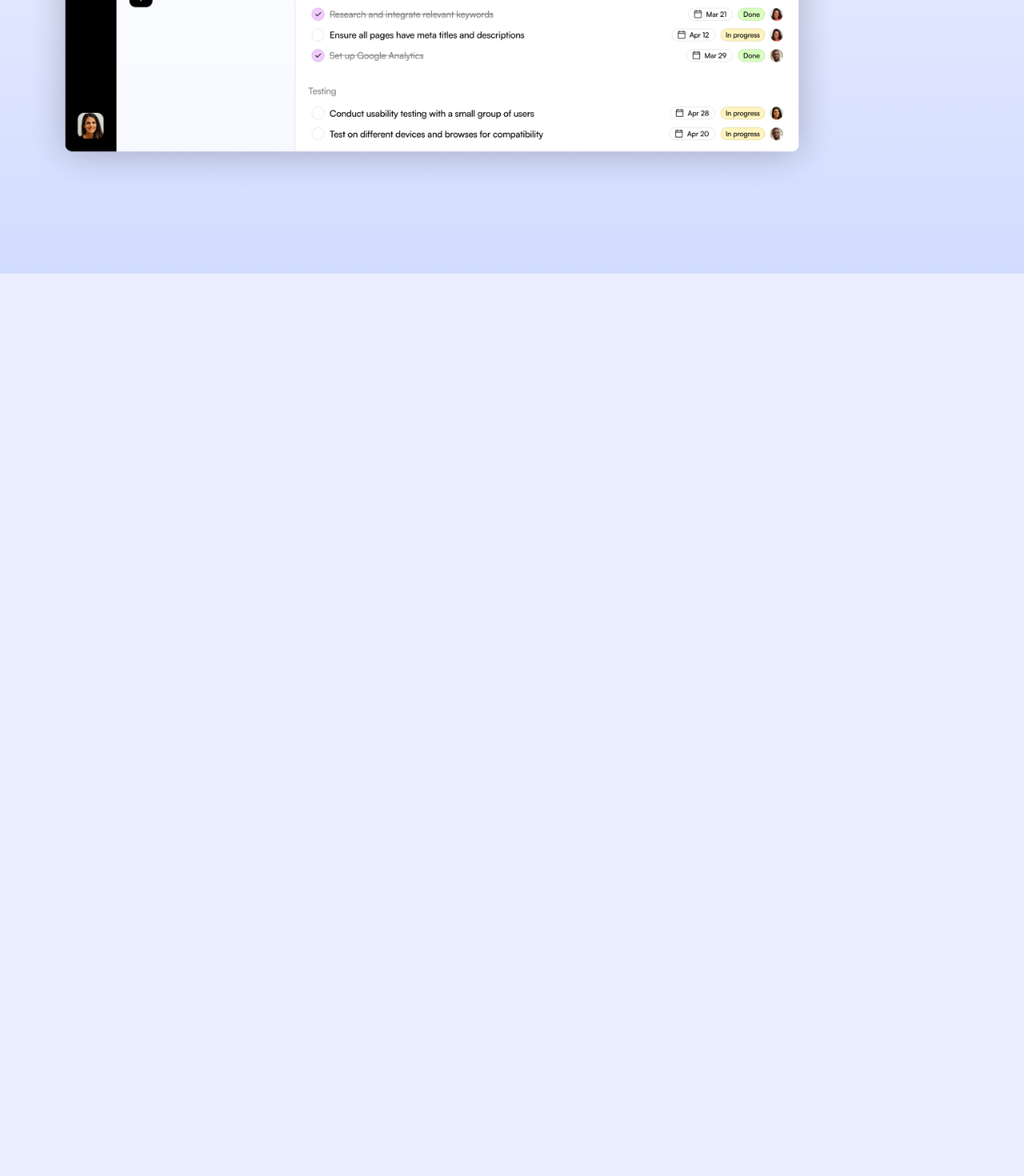
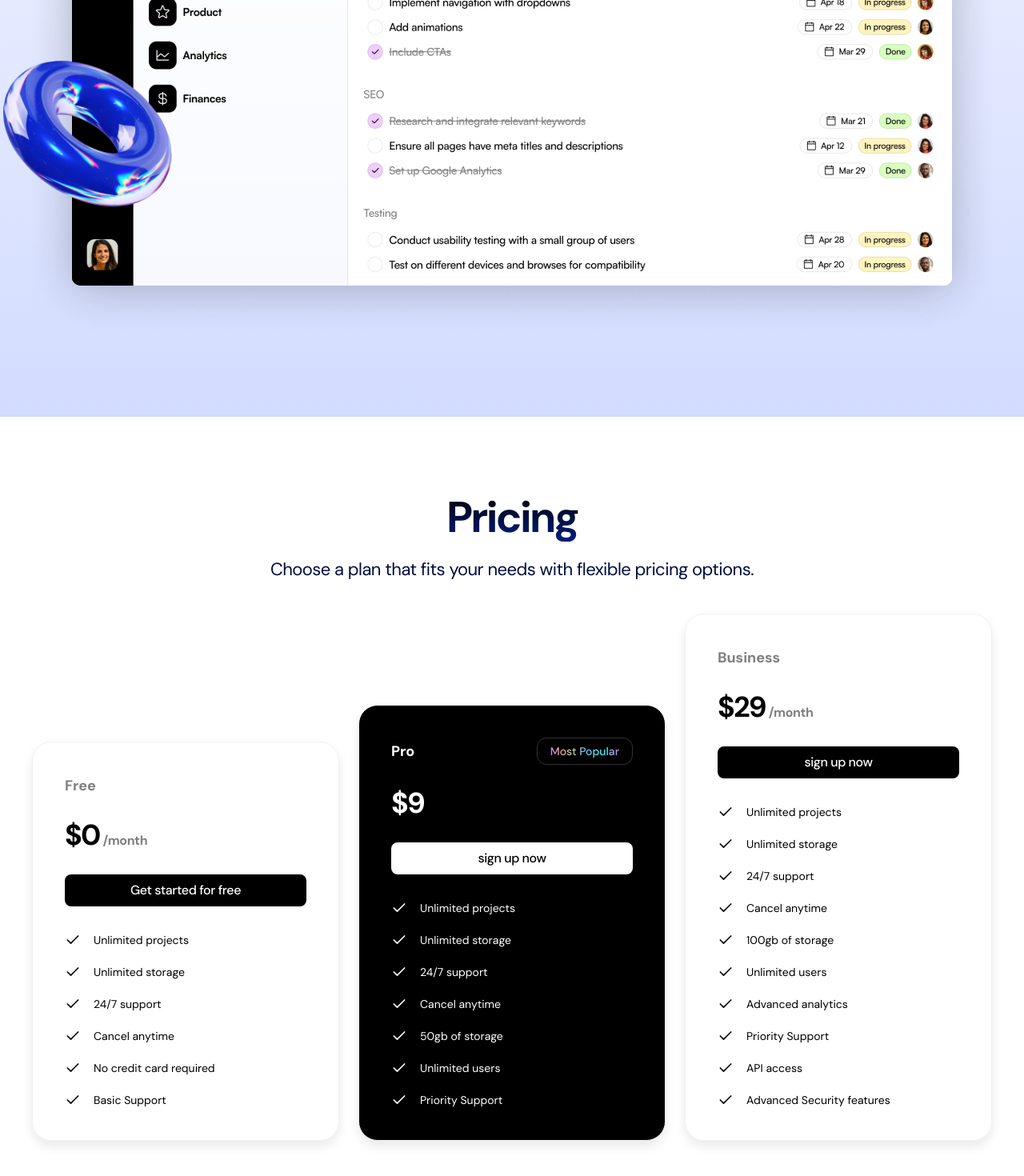
Before and after one commit to ProDanish203/Saas-Landing-Page, a Next.js app: page / in a window 1280 px wide. Shown: the part 1740-3210 px from the top of the page at 80% size. Before the commit the page ends 2082 px from the top, so only its background shows below. Built offline with nearby package versions, Linux system fonts and the light colour scheme.

Commit message:
add: pricingsection

```diff
--- a/app/globals.css
+++ b/app/globals.css
@@ -34,4 +34,11 @@
   .badge-btn {
     @apply text-sm inline-flex border border-[#222]/10 px-3 py-1 rounded-lg tracking-tight;
   }
+
+  .section-title {
+    @apply text-center text-3xl md:text-[54px] md:leading-[60px] font-bold tracking-tighter bg-gradient-to-b from-black to-[#001E80] text-transparent bg-clip-text;
+  }
+  .section-description {
+    @apply text-center text-[22px] leading-[30px] tracking-tight text-text;
+  }
 }
--- a/app/page.tsx
+++ b/app/page.tsx
@@ -2,6 +2,7 @@ import {
   Header,
   Hero,
   LogoTicker,
+  Pricing,
   ProductShowcase,
 } from "@/components/sections";
 
@@ -12,6 +13,7 @@ export default function Home() {
       <Hero />
       <LogoTicker />
       <ProductShowcase />
+      <Pricing />
     </main>
   );
 }
--- a/components/sections/Pricing.tsx
+++ b/components/sections/Pricing.tsx
@@ -1,7 +1,77 @@
-import React from 'react'
+import { pricingTiers } from "@/lib/data";
+import { cn } from "@/lib/utils";
+import { Check } from "lucide-react";
 
 export const Pricing = () => {
   return (
-    <div>Pricing</div>
-  )
-}
+    <section className="md:px-10 bg-white px-3 py-24 overflow-x-clip">
+      <div className="container mx-auto">
+        <div className="mx-auto">
+          <h2 className="section-title">Pricing</h2>
+          <p className="section-description mt-5">
+            Choose a plan that fits your needs with flexible pricing options.
+          </p>
+        </div>
+
+        <div className="mt-10 flex flex-col gap-6 items-center lg:flex-row lg:items-end lg:justify-center">
+          {pricingTiers.map(
+            (
+              { btnText, features, inverse, popular, monthlyPrice, title },
+              index
+            ) => (
+              <div
+                key={index}
+                className={cn(
+                  "p-10 rounded-3xl shadow-[0_7px_14px_#EAEAEA] border border-[#F1F1F1] max-w-sm w-full",
+                  inverse && "bordeer-black bg-black text-white"
+                )}
+              >
+                <div className="flex justify-between items-center">
+                  <h3
+                    className={cn(
+                      "text-lg font-bold text-black/50",
+                      inverse && "text-white"
+                    )}
+                  >
+                    {title}
+                  </h3>
+                  {popular && (
+                    <div className="inline-flex text-sm px-4 py-1.5 rounded-xl border border-white/20">
+                      <span className="bg-[linear-gradient(to_right,#DD7DDF,#E1CD86,#71C2EF,#3BFFFF,#DD7DDF)] text-transparent bg-clip-text font-medium">
+                        Most Popular
+                      </span>
+                    </div>
+                  )}
+                </div>
+                <div className="flex items-baseline gap-1 mt-[30px]">
+                  <span className="text-4xl font-bold tracking-tighter leading-none">
+                    ${monthlyPrice}
+                  </span>
+                  <span className="tracking-tight font-bold text-black/50">
+                    /month
+                  </span>
+                </div>
+                <button
+                  className={cn(
+                    "btn btn-primary w-full mt-[30px]",
+                    inverse && "bg-white text-black"
+                  )}
+                >
+                  {btnText}
+                </button>
+                <ul className="flex flex-col gap-5 mt-8">
+                  {features.map((feature, index) => (
+                    <li key={index} className="text-sm flex items-center gap-4">
+                      <Check className="size-5" />
+                      <span>{feature}</span>
+                    </li>
+                  ))}
+                </ul>
+              </div>
+            )
+          )}
+        </div>
+      </div>
+    </section>
+  );
+};
--- a/components/sections/ProductShowcase.tsx
+++ b/components/sections/ProductShowcase.tsx
@@ -3,44 +3,44 @@ import React from "react";
 
 export const ProductShowcase = () => {
   return (
-    <section className="md:px-10 px-3 bg-gradient-to-b from-[#FFFF] to-[#D2DCFF] py-24">
-      <div>
+    <section className="md:px-10 px-3 bg-gradient-to-b from-[#FFFF] to-[#D2DCFF] py-24 overflow-x-clip">
+      <div className="container mx-auto">
         <div className="max-w-[540px] mx-auto">
           <div className="center">
             <div className="badge-btn">Boost your productivity</div>
           </div>
-          <h2 className="text-center text-3xl font-bold tracking-tighter bg-gradient-to-b from-black to-[#001E80] text-transparent bg-clip-text mt-5">
+          <h2 className="section-title mt-5">
             A more effective way to track progress
           </h2>
-          <p className="text-center text-[22px] leading-[30px] tracking-tight text-text mt-5">
+          <p className="section-description mt-5">
             Effortlessly turn your ideas into a fully functional, responsive,
             no-code SaaS website in just minutes with the set of free components
             for Framer.
           </p>
         </div>
 
-        <div className="relative">
+        <div className="relative lg:max-w-7xl lg:mx-auto">
           <Image
             src="/images/product.png"
             alt="product"
+            width={3000}
+            height={3000}
+            className="max-lg:mt-10 "
+          />
+          <Image
+            src="/images/pyramid.png"
+            alt="product"
             width={1000}
             height={1000}
-            className="mt-10 "
+            className="max-md:hidden absolute w-[170px] lg:w-[250px] -right-16 -top-20"
           />
-          {/* <Image
-            src="/images/pyramid.png"
-            alt="product"
-            width={220}
-            height={220}
-            className=""
-          /> */}
-          {/* <Image
+          <Image
             src="/images/torus.png"
             alt="product"
-            width={220}
-            height={220}
-            className=""
-          /> */}
+            width={1000}
+            height={1000}
+            className="max-md:hidden w-[170px] lg:w-[250px] absolute bottom-24 -left-16 lg:bottom-36"
+          />
         </div>
       </div>
     </section>
--- /dev/null
+++ b/lib/data.ts
@@ -0,0 +1,52 @@
+export const pricingTiers = [
+  {
+    title: "Free",
+    monthlyPrice: 0,
+    btnText: "Get started for free",
+    popular: false,
+    inverse: false,
+    features: [
+      "Unlimited projects",
+      "Unlimited storage",
+      "24/7 support",
+      "Cancel anytime",
+      "No credit card required",
+      "Basic Support",
+    ],
+  },
+  {
+    title: "Pro",
+    monthlyPrice: 9,
+    btnText: "sign up now",
+    popular: true,
+    inverse: true,
+    features: [
+      "Unlimited projects",
+      "Unlimited storage",
+      "24/7 support",
+      "Cancel anytime",
+      "50gb of storage",
+      "Unlimited users",
+      "Priority Support",
+    ],
+  },
+  {
+    title: "Business",
+    monthlyPrice: 29,
+    btnText: "sign up now",
+    popular: false,
+    inverse: false,
+    features: [
+      "Unlimited projects",
+      "Unlimited storage",
+      "24/7 support",
+      "Cancel anytime",
+      "100gb of storage",
+      "Unlimited users",
+      "Advanced analytics",
+      "Priority Support",
+      "API access",
+      "Advanced Security features",
+    ],
+  },
+];
```
Also changed, not shown: public/images/pyramid.png, public/images/torus.png.
